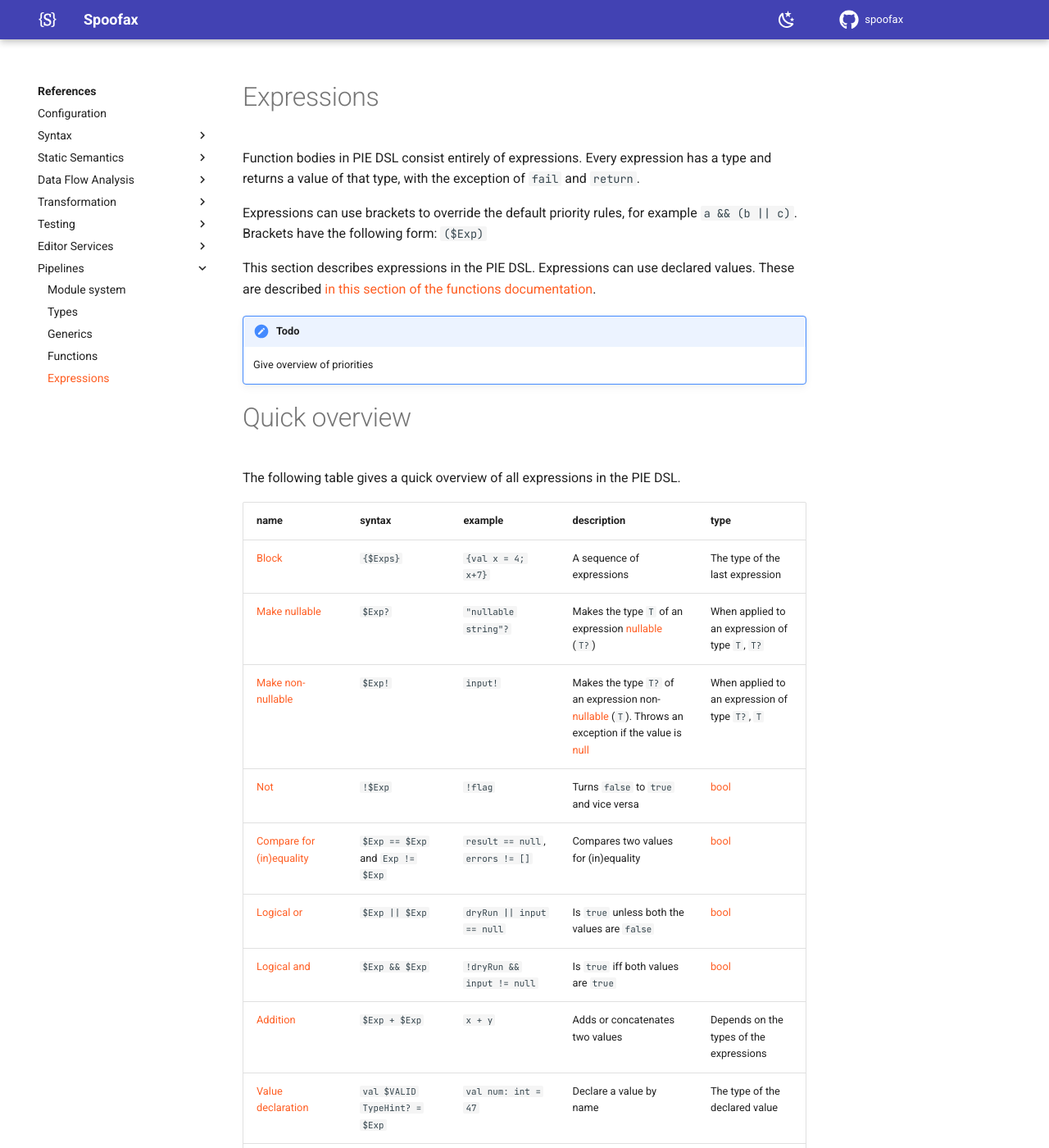
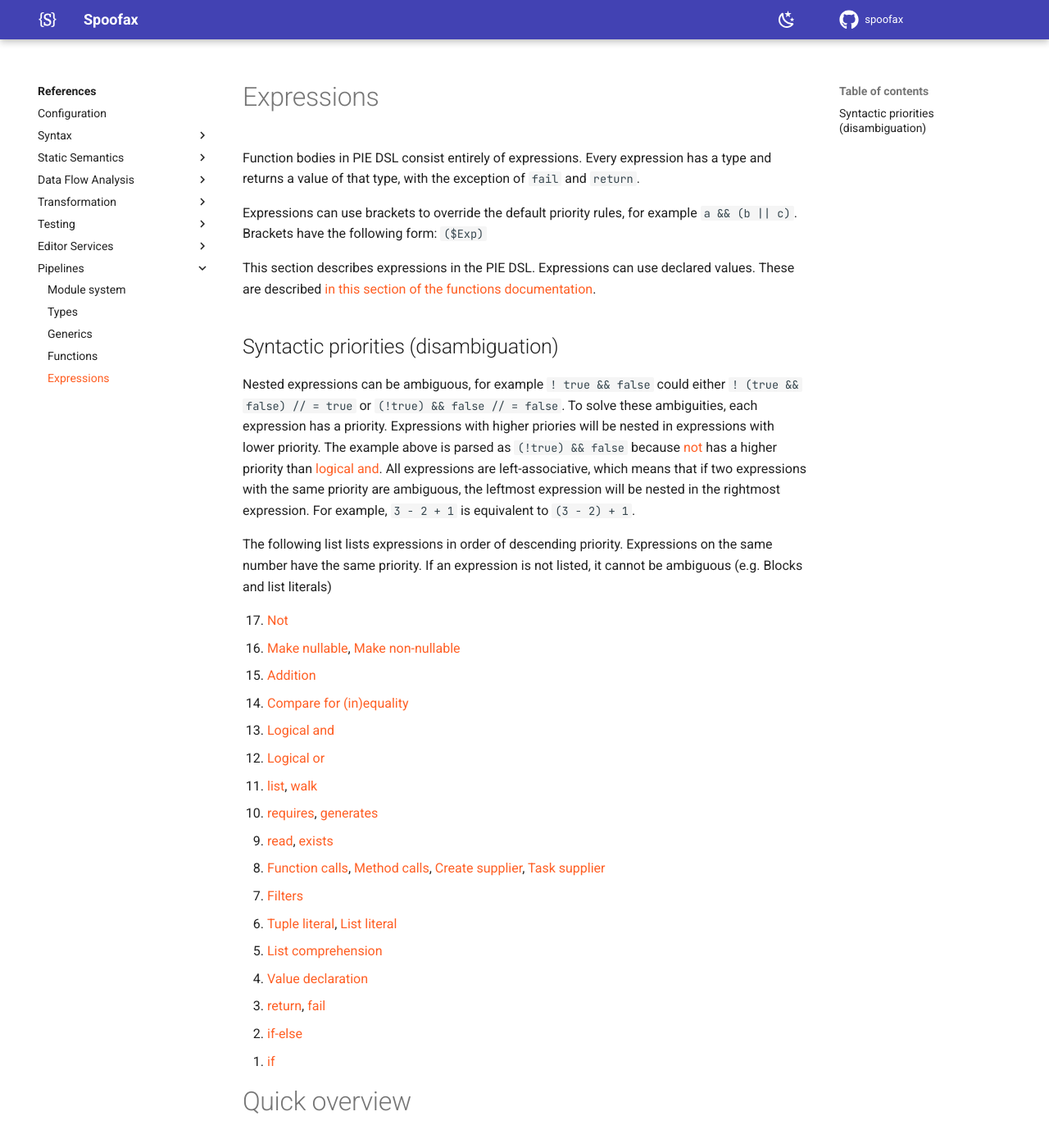
Before and after one commit to pdmosses/metaborg.github.io, an MkDocs documentation site: the page built from docs/references/pipelines/expressions.md, in a window 1280 px wide and 1400 px high. Shown: the whole window at 82% size. Built offline with MkDocs 1.6.1 and Material for MkDocs 9.7.7, drawn with Linux system fonts in a browser that asks for light colours; comment, search, counter and statistics services are not loaded.

Commit message:
Add documentation for PIE expression priorities

```diff
--- a/docs/references/pipelines/expressions.md
+++ b/docs/references/pipelines/expressions.md
@@ -10,8 +10,38 @@ This section describes expressions in the PIE DSL.
 Expressions can use declared values.
 These are described [in this section of the functions documentation](../functions#parameters-and-values).
 
-!!! todo
-    Give overview of priorities
+## Syntactic priorities (disambiguation)
+Nested expressions can be ambiguous, for example `! true && false` could either `! (true && false) // = true` or `(!true) && false // = false`.
+To solve these ambiguities, each expression has a priority.
+Expressions with higher priories will be nested in expressions with lower priority.
+The example above is parsed as `(!true) && false` because [not](#not) has a higher priority than [logical and](#logical-and).
+All expressions are left-associative, which means that if two expressions with the same priority are ambiguous, the leftmost expression will be nested in the rightmost expression.
+For example, `3 - 2 + 1` is equivalent to `(3 - 2) + 1`.
+
+The following list lists expressions in order of descending priority.
+Expressions on the same number have the same priority.
+If an expression is not listed, it cannot be ambiguous (e.g. Blocks and list literals)
+
+
+<ol reversed>
+    <li><a href="#not">Not</a></li>
+    <li><a href="#make-nullable">Make nullable</a>, <a href="#make-non-nullable">Make non-nullable</a></li>
+    <li><a href="#addition">Addition</a></li>
+    <li><a href="#compare-for-inequality">Compare for (in)equality</a></li>
+    <li><a href="#logical-and">Logical and</a></li>
+    <li><a href="#logical-or">Logical or</a></li>
+    <li><a href="#list">list</a>, <a href="#walk">walk</a></li>
+    <li><a href="#requires">requires</a>, <a href="#generates">generates</a></li>
+    <li><a href="#read">read</a>, <a href="#exists">exists</a></li>
+    <li><a href="#function-calls">Function calls</a>, <a href="#method-calls">Method calls</a>, <a href="#create-supplier">Create supplier</a>, <a href="#task-supplier">Task supplier</a></li>
+    <li><a href="#filter-and-filterpart">Filters</a></li>
+    <li><a href="#tuple-literal">Tuple literal</a>, <a href="#list-literal">List literal</a></li>
+    <li><a href="#list-comprehension">List comprehension</a></li>
+    <li><a href="#value-declaration">Value declaration</a></li>
+    <li><a href="#return">return</a>, <a href="#fail">fail</a></li>
+    <li><a href="#if-else">if-else</a></li>
+    <li><a href="#if">if</a></li>
+</ol>
 
 
 # Quick overview
```
